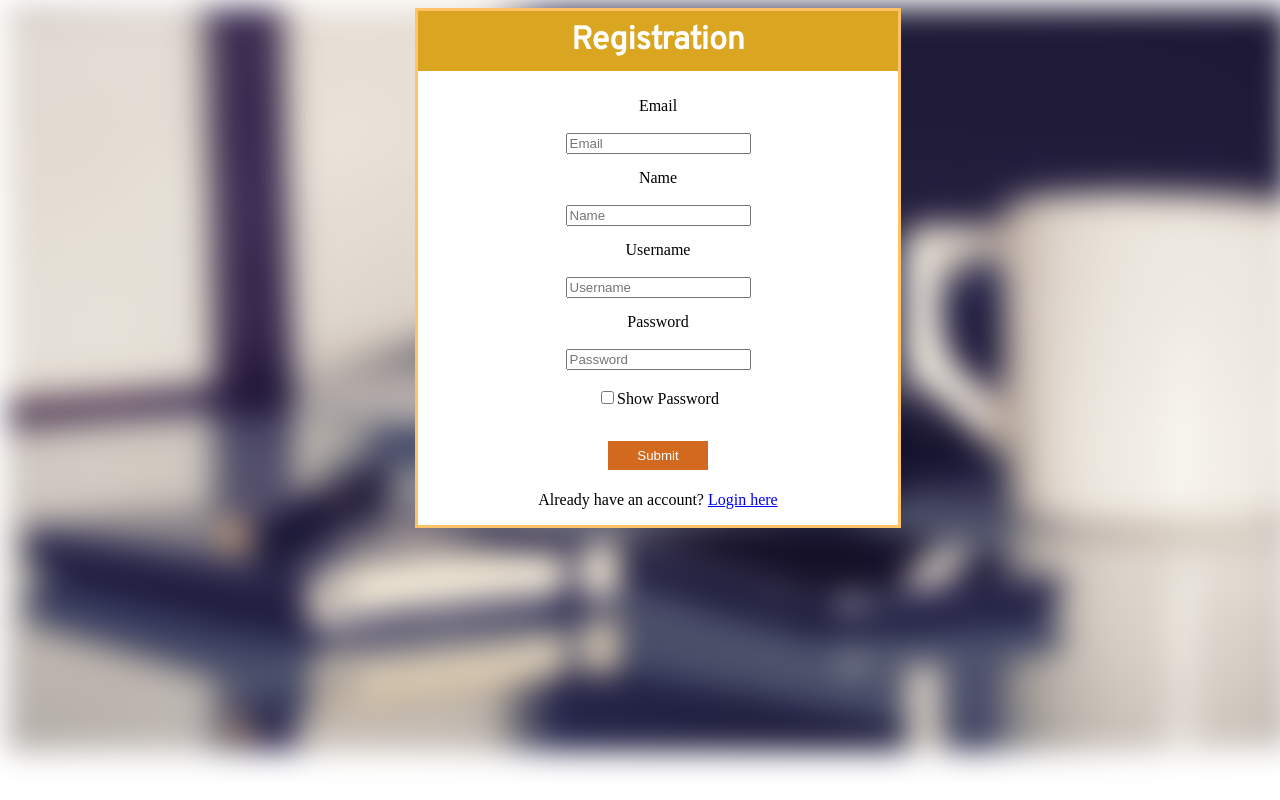
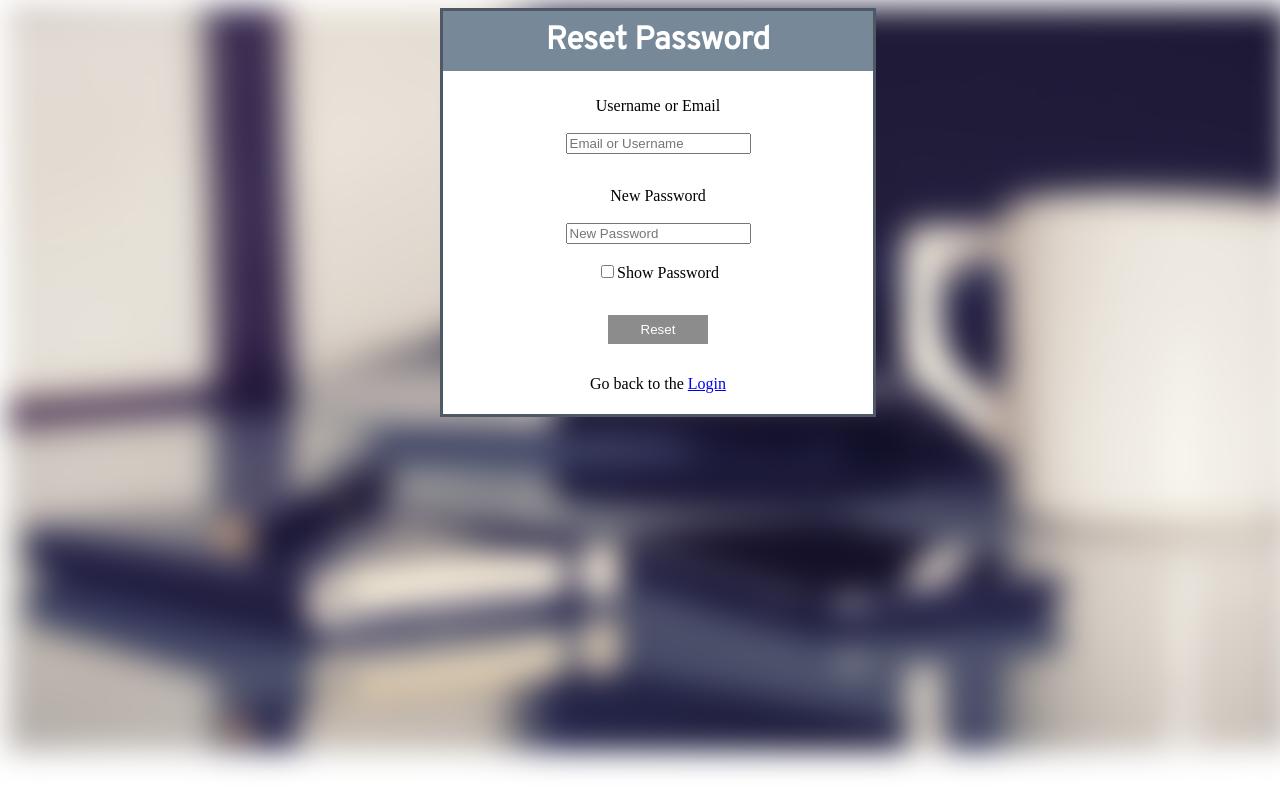
Before and after one commit to marleneh456/LearnLinx-Connect-Learn-Succeed, a PHP site: page /registration.php in a window 1280 px wide. Run offline with PHP 8.4, Linux system fonts and the light colour scheme.

Commit message:
Update registration.php

```diff
--- a/Learn-Linx/registration.php
+++ b/Learn-Linx/registration.php
@@ -1,7 +1,6 @@
-<!DOCTYPE html>
 <html>
 <head>
-    <title>Registration</title>
+    <title>Reset Password</title>
     <link href="login.css" rel="stylesheet" type="text/css">
 	<link href='https://fonts.googleapis.com/css?family=Overpass' rel='stylesheet'>
 	<script src="https://ajax.googleapis.com/ajax/libs/jquery/3.5.1/jquery.min.js"></script>
@@ -23,63 +22,55 @@ $conn = new mysqli($servername, $username, $password, $database);
 		die("Connection failed: " . $conn->connect_error);
 	}
 
-if (isset($_POST['but_submit'])) {
-    $uname = htmlspecialchars($_POST['txt_uname']);
-    $name = htmlspecialchars($_POST['name']);
-    $password = htmlspecialchars($_POST['txt_pwd']);
-    $email = htmlspecialchars($_POST['email']);
-    $password = preg_replace("/[^a-zA-Z0-9]/", "", $password);
+if (isset($_POST['but_reset'])) {
+    $uname_email = htmlspecialchars($_POST['txt_uname_email']);
+    $new_password = htmlspecialchars($_POST['txt_new_pwd']);
 
-    $query = "INSERT INTO Users (username, name, password, email) VALUES ('$uname', '$name', '$password', '$email')";
-    $result = mysqli_query($conn, $query);
+    $new_password = preg_replace("/[^a-zA-Z0-9]/", "", $new_password); // Store only the numbers from the password
+
+    $sql_query = "UPDATE Users SET password = '$new_password' WHERE username = '$uname_email' OR email = '$uname_email'";
+    $result = mysqli_query($conn, $sql_query);
+
     if ($result) {
+        // Password reset was successful
         echo "<div class='form'>
-              <h3>You are registered successfully.</h3><br/>
-              <p class='link'>Click here to <a href='index.php'>Login</a></p>
+              <h1>Password has been reset successfully.</h1><br>
+              <p class='page-link'>Click here to <a href='index.php'>Login</a></p>
               </div>";
     } else {
+        // Password reset failed
         echo "<div class='form'>
-              <h3>Required fields are missing.</h3><br/>
-              <p class='link'>Click here to <a href='registration.php'>register</a> again.</p>
+              <h1>Failed to reset password. Please check the username or email provided.</h1><br>
+              <p class='page-link'>Click here to <a href='reset_password.php'>try again</a>.</p>
               </div>";
     }
 } else {
 ?>
+
 <div class="background">
     <img src="bg.jpg" alt="sample image" class="blur">
 </div>
-<div class="reg">
-    <form action="" method="post">
-    <div id="div_reg">
-        <h1 class="registration-title">Registration</h1>
+
+<div class="forgot">
+    <form method="post" action="reset_password.php">
+        <div id="div_forgot">
+		<h1 class="forgot-title">Reset Password</h1>
             <div>
-            <label for="email">Email</label>
+                <label for="txt_uname_email">Username or Email</label>
 				<br>
 				<br>
-            <input type="email" class="textbox" id="email" name="email" placeholder="Email" required />
+                <input type="text" class="textbox" id="txt_uname_email" name="txt_uname_email" placeholder="Email or Username"/>
             </div>
+			<br>
             <div>
-            <label for="name">Name</label>
+                <label for="txt_new_pwd">New Password</label>
 				<br>
 				<br>
-            <input type="text" class="login-input" name="name" placeholder="Name">
-        </div>
-        <div>
-            <label for="txt_uname">Username</label>
-			<br>
-			<br>
-            <input type="text" class="textbox" id="txt_uname" name="txt_uname" placeholder="Username" />
-        </div>
-        <div>
-            <label for="txt_pwd">Password</label>
-			<br>
-			<br>
-            <input type="password" id="txt_pwd" name="txt_pwd" placeholder="Password" required/>
+                <input type="password" class="textbox" id="txt_pwd" name="txt_new_pwd" placeholder="New Password"/>
 				<br>
 				<br>
 				<input type="checkbox" id="show-password" onclick="togglePasswordVisibility()">Show Password
             </div>
-		<br>
 			 <div id="password-validation">
                 <h3>Password must contain the following:</h3>
                 <p id="letter" class="invalid">A <b>lowercase</b> letter</p>
@@ -87,18 +78,20 @@ if (isset($_POST['but_submit'])) {
                 <p id="number" class="invalid">A <b>number</b></p>
 				<p id="length" class="invalid">At least <b>8 characters</b></p>
             </div>
+			<br>
             <div>
-                <input type="submit" value="Submit" name="but_submit" id="but_submit"/>
+                <input type="submit" value="Reset" name="but_reset" id="but_reset" />
             </div>
-             <p class="link">Already have an account? <a href="index.php">Login here</a></p>
+
+			<div>
+			<p class="link">Go back to the <a href="index.php">Login</a></p>
+			</div>
 	</div>
     </form>
 <?php
 }
 ?>
 </div>
-
 <script src="password-validation.js"></script>
-
 </body>
 </html>
```
Lines whose indentation alone changed are shown as unchanged.
